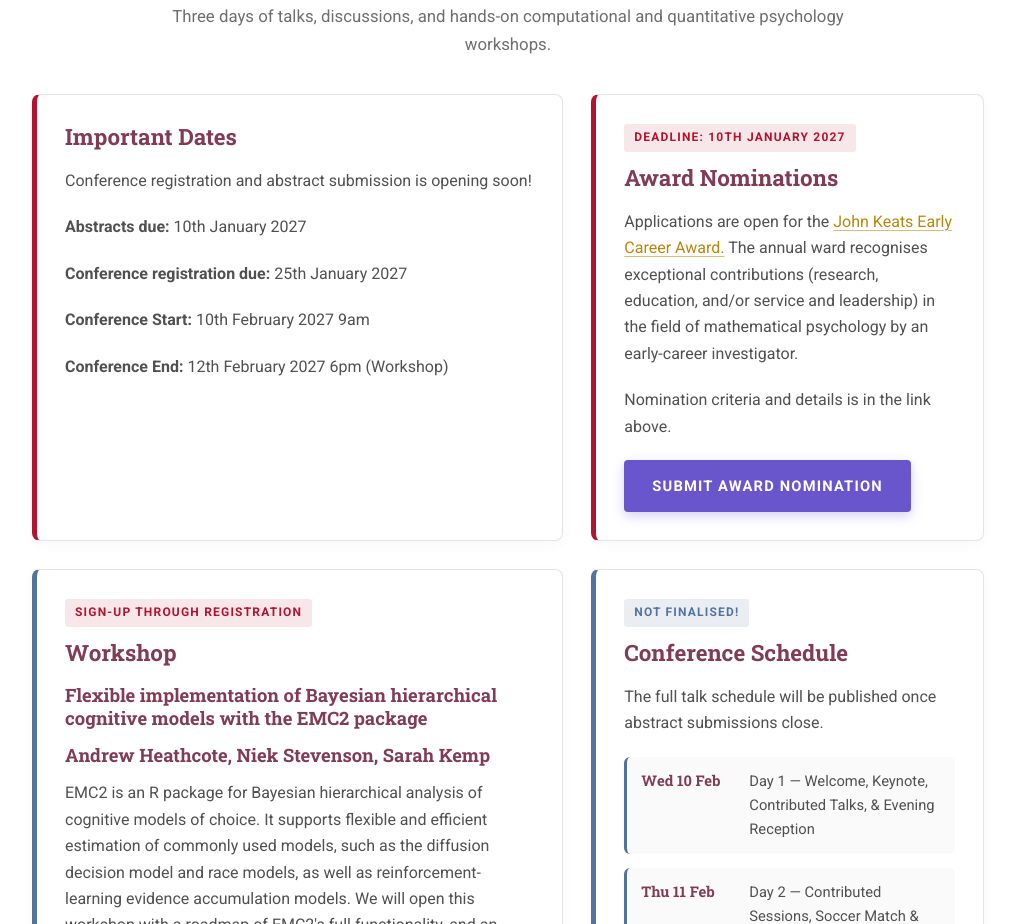
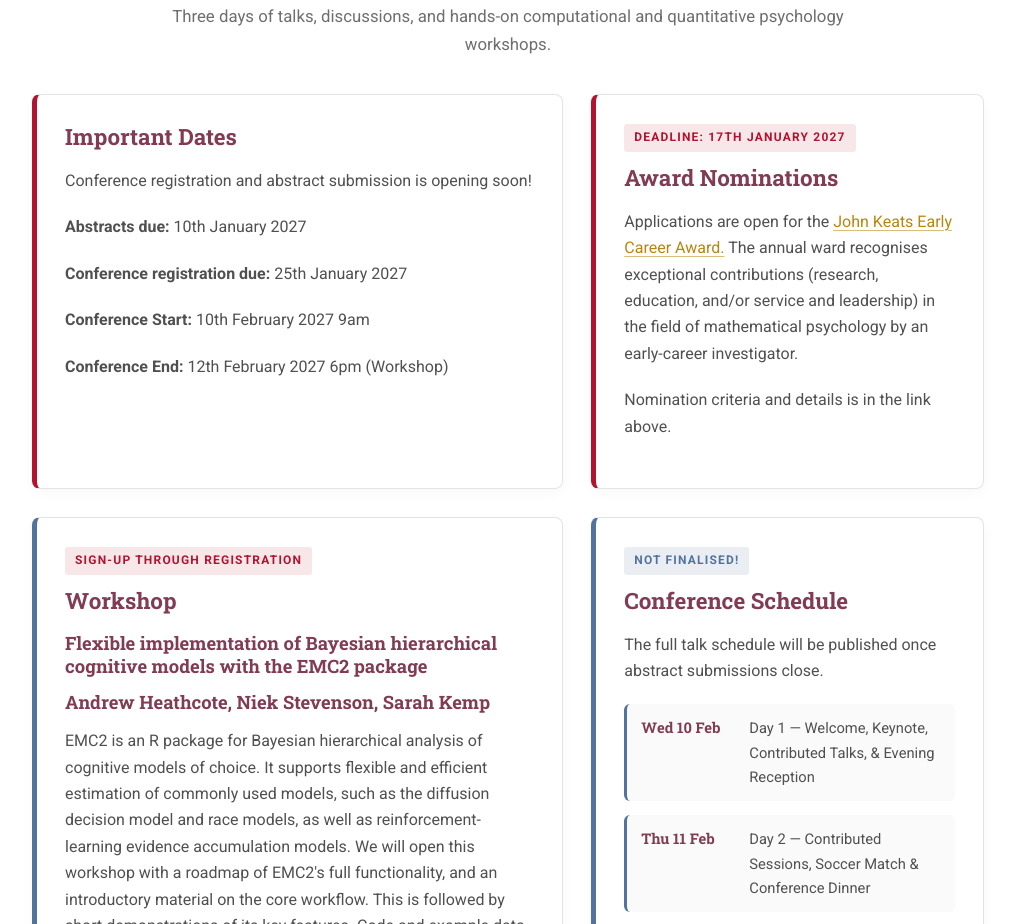
Before and after one commit to WilliamNgiam/ampc2027, a plain HTML site: page index.html in a window 1280 px wide. Shown: the part 1060-1984 px from the top of the page, without its empty margins (132-1147 px from the left). Drawn offline with Linux system fonts and the light colour scheme.

Commit message:
fix award nom date

```diff
--- a/index.html
+++ b/index.html
@@ -138,7 +138,7 @@
                     </div>
 
                     <div class="info-card highlight-card">
-                        <span class="card-tag">Deadline: 10th January 2027</span>
+                        <span class="card-tag">Deadline: 17th January 2027</span>
                         <h3>Award Nominations</h3>
                         <p>
                             Applications are open for the <a href="https://mathpsych.org/affiliate/1/Awards" target="_blank">John Keats Early Career Award.</a>
@@ -148,7 +148,6 @@
                         <p>
                             Nomination criteria and details is in the link above.
                         </p>
-                        <a href="mailto:rachel.stephens@adelaide.edu.au?subject=AMPC%20John%20Keats%20" class="button">Submit Award Nomination</a>
                     </div>
 
                     <div class="info-card navy-card">
```
